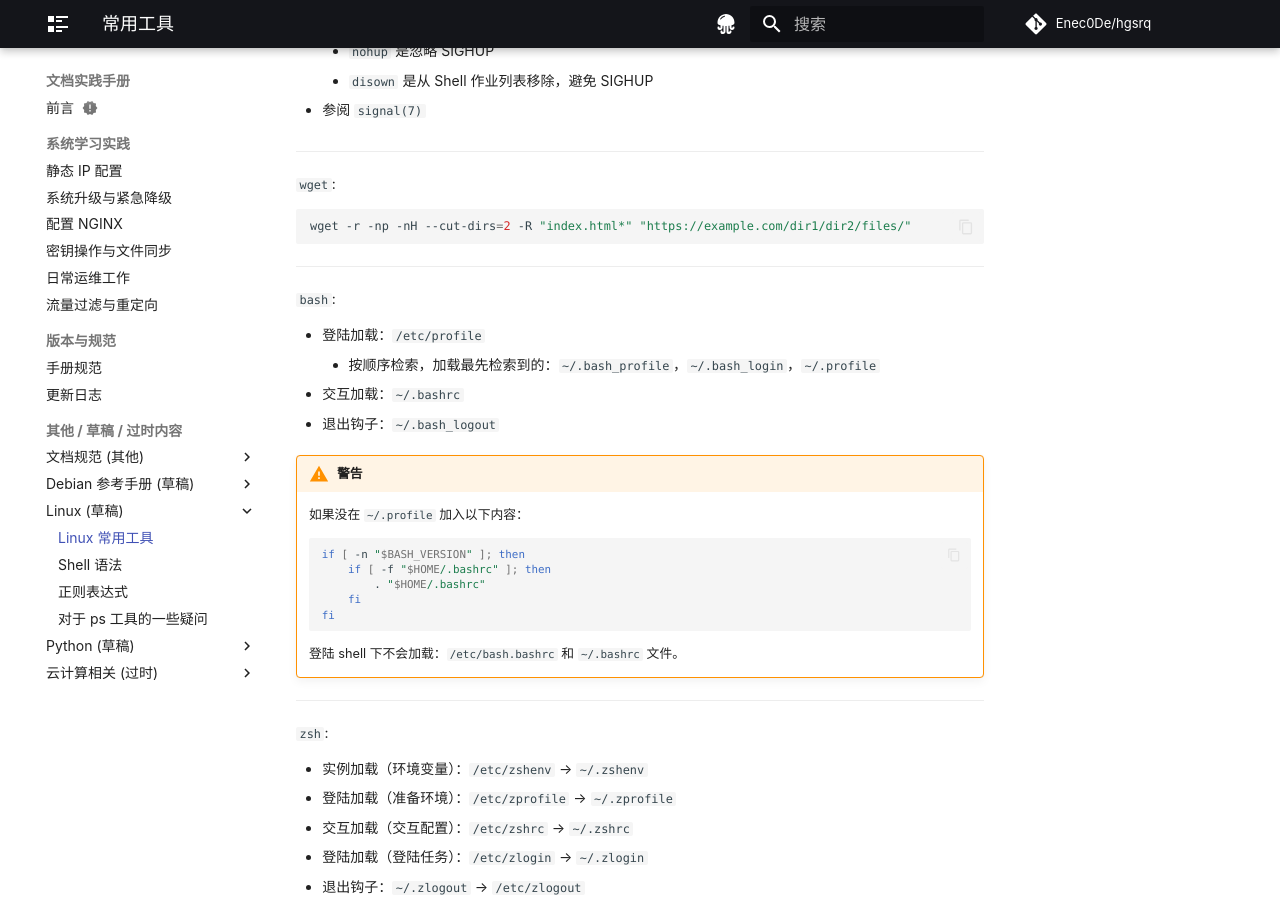
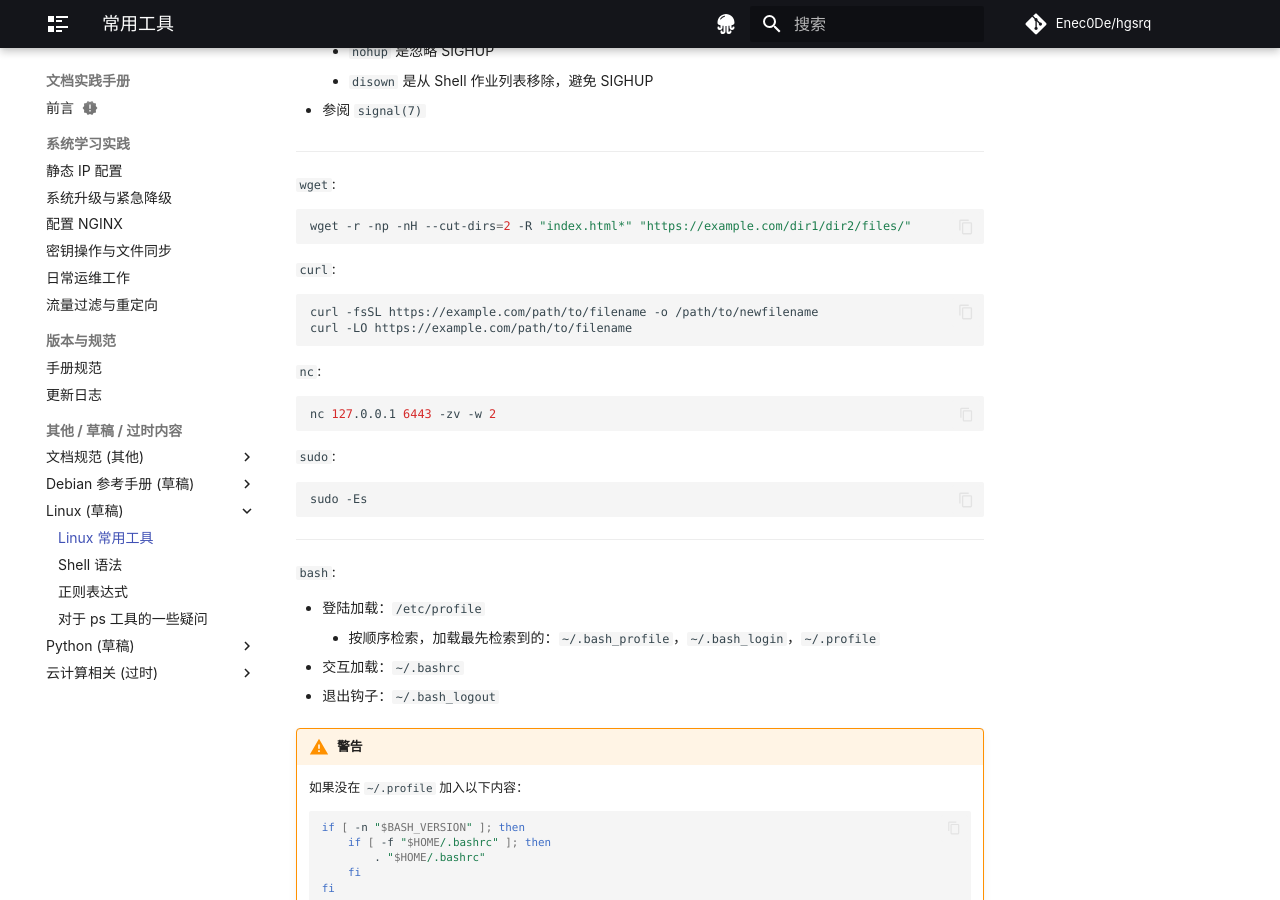
Before and after one commit to Enec0De/hgsrq, an MkDocs documentation site: the page built from docs/linux/tools/essential-commands.md, in a window 1280 px wide and 900 px high, scrolled down 433 px. Built offline with MkDocs 1.6.1 and Material for MkDocs 9.7.7, drawn with Linux system fonts in a browser that asks for light colours; some web fonts are replaced; comment, search, counter and statistics services are not loaded.

Commit message:
added: essential-commands.md mkdocs.yml

````diff
--- a/docs/linux/tools/essential-commands.md
+++ b/docs/linux/tools/essential-commands.md
@@ -33,6 +33,25 @@ title: 常用工具
 
 ``` bash
 wget -r -np -nH --cut-dirs=2 -R "index.html*" "https://example.com/dir1/dir2/files/"
+```
+
+`curl`:
+
+``` bash
+curl -fsSL https://example.com/path/to/filename -o /path/to/newfilename
+curl -LO https://example.com/path/to/filename
+```
+
+`nc`:
+
+``` bash
+nc 127.0.0.1 6443 -zv -w 2
+```
+
+`sudo`:
+
+``` bash
+sudo -Es
 ```
 
 ---
--- a/mkdocs.yml
+++ b/mkdocs.yml
@@ -94,9 +94,11 @@ plugins:
 
 # Additional configuration
 extra:
-  # social:
+  social:
   #   - icon: fontawesome/brands/github
   #     link: https://github.com/Enec0De
+  #   - icon: fontawesome/brands/docker
+  #     link: https://hub.docker.com/
   #     name: github.com/Enec0De
   #   - icon: fontawesome/brands/x-twitter
   #     link: https://x.com/home
````
